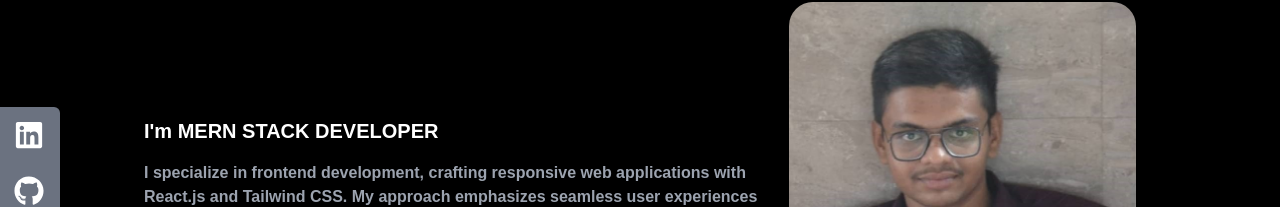
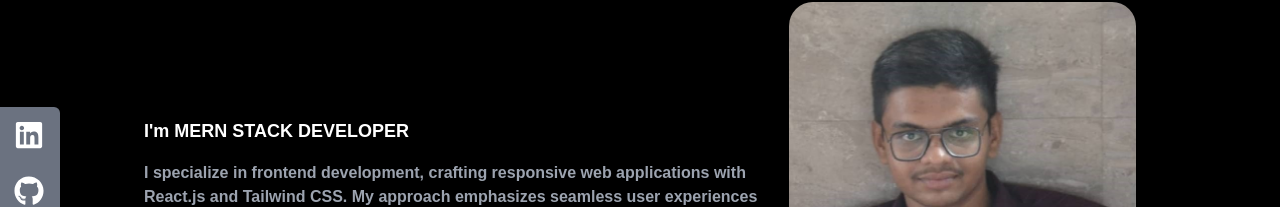
Before and after one commit to priyankRaiyani19/PersonalPortfolio, a React (Create React App) app: page / in a window 1280 px wide. Shown: the part 173-380 px from the top of the page. Built offline with nearby package versions, Linux system fonts and the light colour scheme; a web font is replaced by a local one.

Commit message:
complete

```diff
--- a/src/components/Home.js
+++ b/src/components/Home.js
@@ -10,7 +10,7 @@ const Home = () => {
             <div className="max-w-screen-lg mx-auto flex flex-col
              items-center justify-center h-full px-4 md:flex-row ">
                 <div className="text-white flex flex-col justify-center h-full">
-                    <h2 className="text-4xl sm:text-xl font-bold text-white">
+                    <h2 className="text-4xl sm:text-lg md:text-lg  font-bold text-white">
                         I'm MERN STACK DEVELOPER
                     </h2>
                     <p className=" text-gray-400 font-bold py-4 max-w-screen-2xl ">
```
